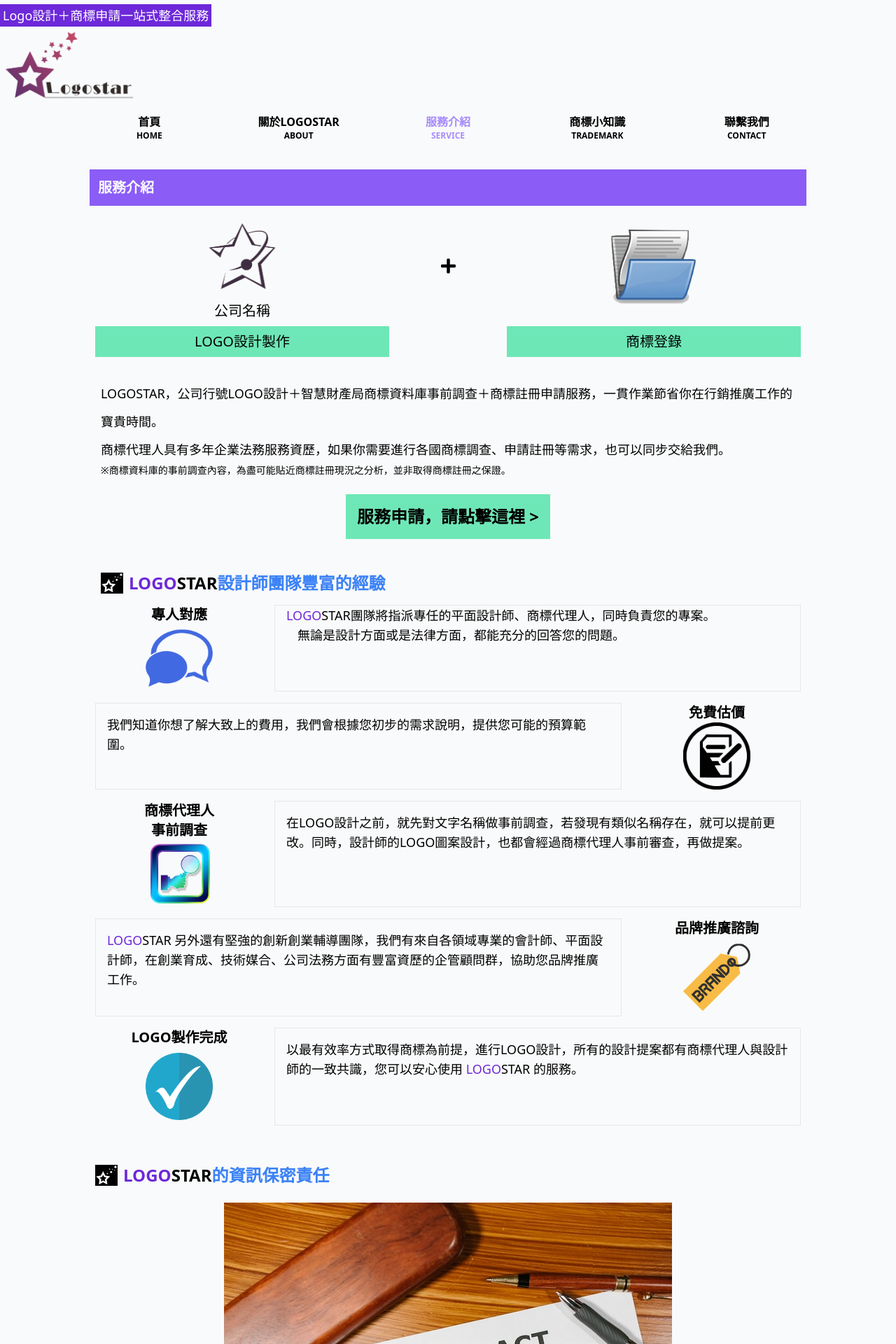
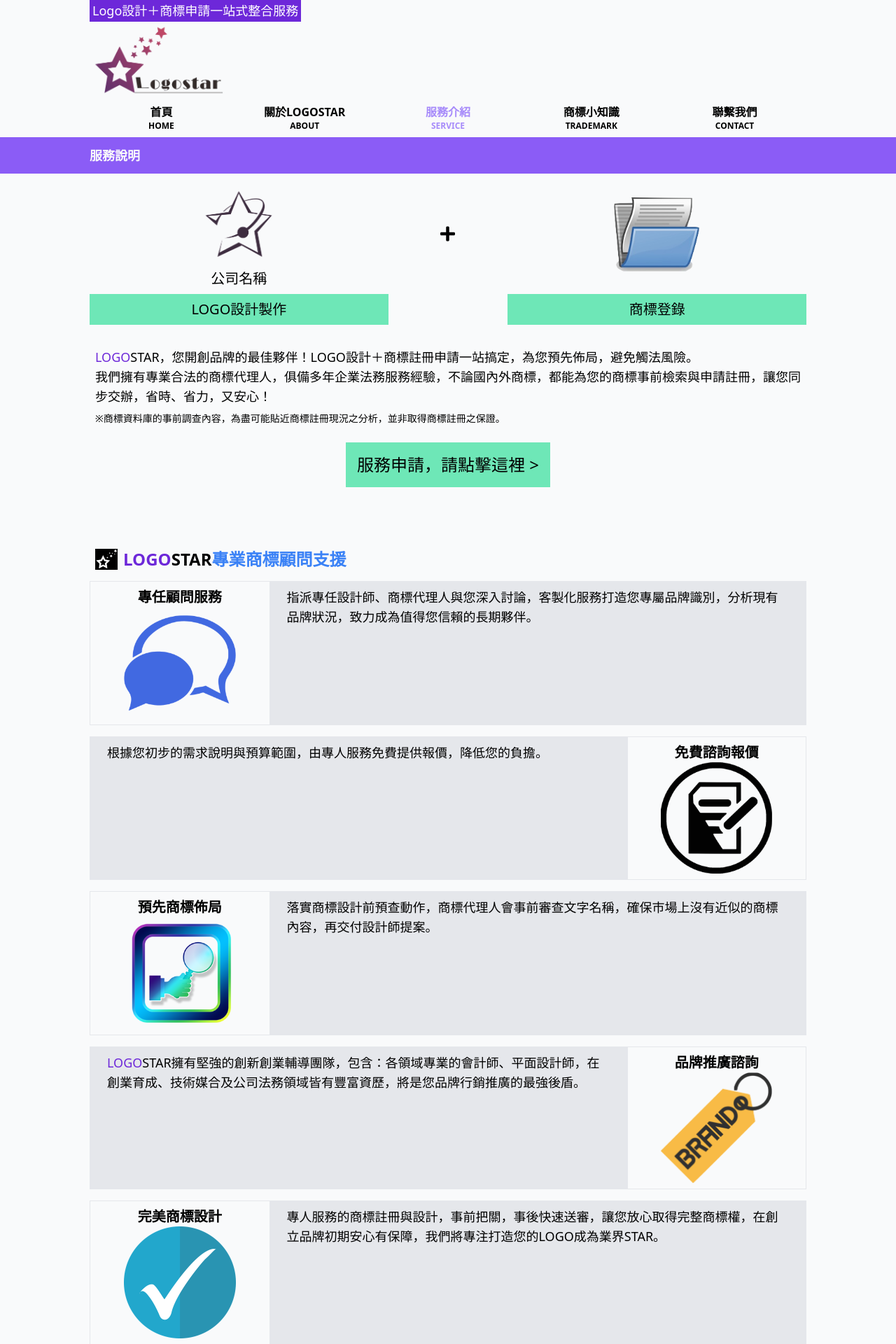
Before and after one commit to omaryangtw/logostar, a Vue app: page /service in a window 1280 px wide. Shown: the top 1920 px of the page at 70% size. Built offline with nearby package versions, Linux system fonts and the light colour scheme.

Commit message:
apply max-w-screen-lg

```diff
--- a/src/App.vue
+++ b/src/App.vue
@@ -1,8 +1,8 @@
 <template>
   <div class="bg-gray-50 relative">
     <div class="bg-gray-50 hidden md:block">
-      <div class="container mx-auto">
-        <div class="py-2">
+      <div class="max-w-screen-lg mx-auto">
+        <div class="py-px">
           <div class="text-lg">
             <span class="text-white bg-purple-700 p-1">
               Logo設計＋商標申請一站式整合服務
--- a/src/components/Menu.vue
+++ b/src/components/Menu.vue
@@ -1,5 +1,5 @@
 <template>
-  <div class="w-10/12 mx-auto">
+  <div class="max-w-screen-lg w-10/12 mx-auto">
     <nav class="hidden md:block my-2">
       <ul class="flex">
         <li v-for="item in items" :key="item.en" class="flex-1">
--- a/src/views/Home.vue
+++ b/src/views/Home.vue
@@ -19,9 +19,7 @@
         +商標註冊申請
       </h2>
     </div>
-    <div
-      class="container max-w-screen-lg w-10/12 grid grid-cols-4 mx-auto mt-8"
-    >
+    <div class="max-w-screen-lg w-10/12 grid grid-cols-4 mx-auto mt-8">
       <div id="main" class="col-span-4">
         <!-- 見證 -->
         <div>
@@ -379,7 +377,6 @@
 
           <div
             class="
-
               flex flex-col
               md:flex-row
               divide-y
@@ -418,7 +415,6 @@
           </div>
           <div
             class="
-
               flex flex-col
               md:flex-row
               divide-y
--- a/src/views/Service.vue
+++ b/src/views/Service.vue
@@ -1,13 +1,15 @@
 <template>
-  <div class="container max-w-screen-lg grid grid-cols-4 mx-auto md:my-10">
-    <div class="bg-purple-500 font-bold text-gray-50 text-xl p-3 col-span-4">
-      服務介紹
+  <div class="bg-purple-500 font-bold text-gray-50 text-lg p-3">
+    <div class="max-w-screen-lg w-10/12 mx-auto">
+      <h2>服務說明</h2>
     </div>
-    <div id="main" class="col-span-4 mx-2">
+  </div>
+  <div class="max-w-screen-lg w-10/12 grid grid-cols-4 mx-auto">
+    <div id="main" class="col-span-4">
       <!-- 關於 -->
       <div>
         <div class="grid grid-cols-12">
-          <div class="col-span-5 justify-self-center bg-gray-50 w-full p-2">
+          <div class="col-span-5 justify-self-center w-full p-2">
             <img src="../assets/img6.png" class="mx-auto h-32" />
             <h2 class="text-center md:text-xl">公司名稱</h2>
           </div>
@@ -19,9 +21,7 @@
             />
           </div>
 
-          <div
-            class="col-span-5 justify-self-center flex bg-gray-50 w-full p-2"
-          >
+          <div class="col-span-5 justify-self-center flex w-full p-2">
             <img src="../assets/img11.png" class="mx-auto h-32 self-center" />
           </div>
 
@@ -36,15 +36,16 @@
           </div>
 
           <div class="col-span-12 justify-self-center w-full p-2 mt-6">
-            <h2 class="leading-10 text-lg">
-              LOGOSTAR，公司行號LOGO設計＋智慧財產局商標資料庫事前調查＋商標註冊申請服務，一貫作業節省你在行銷推廣工作的寶貴時間。
+            <h2 class="text-lg">
+              <span class="text-purple-700"> LOGO</span
+              >STAR，您開創品牌的最佳夥伴！LOGO設計＋商標註冊申請一站搞定，為您預先佈局，避免觸法風險。
             </h2>
-            <h2 class="leading-10 text-lg">
-              商標代理人具有多年企業法務服務資歷，如果你需要進行各國商標調查、申請註冊等需求，也可以同步交給我們。
+            <h2 class="text-lg">
+              我們擁有專業合法的商標代理人，俱備多年企業法務服務經驗，不論國內外商標，都能為您的商標事前檢索與申請註冊，讓您同步交辦，省時、省力，又安心！
             </h2>
-            <h6 class="text-sm">
+            <p class="mt-2 text-sm">
               ※商標資料庫的事前調查內容，為盡可能貼近商標註冊現況之分析，並非取得商標註冊之保證。
-            </h6>
+            </p>
           </div>
 
           <a
@@ -56,7 +57,6 @@
               col-span-12
               justify-self-center
               text-2xl
-              font-bold
               bg-green-300
               mt-4
             "
@@ -67,107 +67,117 @@
       </div>
     </div>
 
-    <div class="col-span-4 flex items-center mt-10 mx-2">
+    <div class="col-span-4 flex items-center mt-20">
       <img class="m-2 w-8" alt="logo_tiny" src="../assets/logo-tiny.png" />
       <span class="text-xl md:text-2xl font-bold text-purple-700">LOGO</span>
       <span class="text-xl md:text-2xl font-bold text-black">STAR</span>
       <span class="text-xl md:text-2xl font-bold text-blue-500">
-        設計師團隊豐富的經驗</span
+        專業商標顧問支援</span
       >
     </div>
-
+    <div class="my-2 col-span-4 grid grid-cols-4 border md:divide-x">
       <div class="md:col-span-1 hidden md:block p-2">
-      <h2 class="text-xl font-semibold text-center">專人對應</h2>
+        <h2 class="text-xl font-semibold text-center">專任顧問服務</h2>
+        <div class="h-8/12 w-8/12 m-auto">
           <img
             src="../assets/img12.png"
             alt=""
-        class="mx-auto"
-        style="max-width: 6rem"
+            class="h-full w-full object-cover"
           />
         </div>
-    <div class="col-span-4 md:col-span-3 bg-gray-50 border m-2">
-      <h2 class="block md:hidden text-xl font-bold m-4">專人對應</h2>
-      <h2 class="md:text-lg mx-2 md:mx-4">
-        <span class="text-purple-700">LOGO</span>
-        <span>STAR</span>
-        <span>團隊將指派專任的平面設計師、商標代理人，同時負責您的專案。</span>
-        <h2 class="md:text-lg mx-2 md:mx-4">
-          無論是設計方面或是法律方面，都能充分的回答您的問題。
-        </h2>
+      </div>
+      <div class="p-2 col-span-4 md:col-span-3 bg-gray-200">
+        <h2 class="block md:hidden text-xl font-bold mb-2">專任顧問服務</h2>
+        <h2 class="md:text-lg md:mx-4">
+          <span
+            >指派專任設計師、商標代理人與您深入討論，客製化服務打造您專屬品牌識別，分析現有品牌狀況，致力成為值得您信賴的長期夥伴。</span
+          >
         </h2>
       </div>
-
-    <div class="col-span-4 md:col-span-3 bg-gray-50 border m-2">
-      <h2 class="block md:hidden text-xl font-bold m-4">免費估價</h2>
-      <h2 class="md:text-lg m-4">
-        我們知道你想了解大致上的費用，我們會根據您初步的需求說明，提供您可能的預算範圍。
+    </div>
+    <div class="my-2 col-span-4 grid grid-cols-4 border md:divide-x">
+      <div class="p-2 col-span-4 md:col-span-3 bg-gray-200">
+        <h2 class="block md:hidden text-xl font-bold mb-2">免費諮詢報價</h2>
+        <h2 class="md:text-lg md:mx-4">
+          <span
+            >根據您初步的需求說明與預算範圍，由專人服務免費提供報價，降低您的負擔。</span
+          >
         </h2>
       </div>
-    <div class="hidden md:block md:col-span-1 p-2">
-      <h2 class="text-xl font-semibold text-center">免費估價</h2>
+      <div class="md:col-span-1 hidden md:block p-2">
+        <h2 class="text-xl font-semibold text-center">免費諮詢報價</h2>
+        <div class="h-8/12 w-8/12 m-auto">
           <img
             src="../assets/img13.png"
             alt=""
-        class="mx-auto"
-        style="max-width: 6rem"
+            class="h-full w-full object-cover"
           />
         </div>
-
-    <div class="hidden md:block md:col-span-1 p-2">
-      <h2 class="text-xl font-semibold text-center">商標代理人</h2>
-      <h2 class="text-xl font-semibold text-center">事前調查</h2>
+      </div>
+    </div>
+    <div class="my-2 col-span-4 grid grid-cols-4 border md:divide-x">
+      <div class="md:col-span-1 hidden md:block p-2">
+        <h2 class="text-xl font-semibold text-center">預先商標佈局</h2>
+        <div class="h-8/12 w-8/12 m-auto">
           <img
             src="../assets/img14.png"
             alt=""
-        class="mx-auto"
-        style="max-width: 6rem"
+            class="h-full w-full object-cover"
           />
         </div>
-    <div class="col-span-4 md:col-span-3 bg-gray-50 border m-2">
-      <h2 class="block md:hidden text-xl font-bold m-4">商標代理人事前調查</h2>
-      <h2 class="md:text-lg m-4">
-        在LOGO設計之前，就先對文字名稱做事前調查，若發現有類似名稱存在，就可以提前更改。同時，設計師的LOGO圖案設計，也都會經過商標代理人事前審查，再做提案。
+      </div>
+      <div class="p-2 col-span-4 md:col-span-3 bg-gray-200">
+        <h2 class="block md:hidden text-xl font-bold mb-2">預先商標佈局</h2>
+        <h2 class="md:text-lg md:mx-4">
+          <span
+            >落實商標設計前預查動作，商標代理人會事前審查文字名稱，確保市場上沒有近似的商標內容，再交付設計師提案。</span
+          >
         </h2>
       </div>
-
-    <div class="col-span-4 md:col-span-3 bg-gray-50 border m-2">
-      <h2 class="block md:hidden text-xl font-bold m-4">品牌推廣諮詢</h2>
-      <h2 class="md:text-lg m-4">
-        <span class="text-purple-700">LOGO</span>
-        <span>STAR</span>
-        另外還有堅強的創新創業輔導團隊，我們有來自各領域專業的會計師、平面設計師，在創業育成、技術媒合、公司法務方面有豐富資歷的企管顧問群，協助您品牌推廣工作。
+    </div>
+    <div class="my-2 col-span-4 grid grid-cols-4 border md:divide-x">
+      <div class="p-2 col-span-4 md:col-span-3 bg-gray-200">
+        <h2 class="block md:hidden text-xl font-bold mb-2">品牌推廣諮詢</h2>
+        <h2 class="md:text-lg md:mx-4">
+          <span class="text-purple-700">LOGO</span
+          ><span
+            >STAR擁有堅強的創新創業輔導團隊，包含：各領域專業的會計師、平面設計師，在創業育成、技術媒合及公司法務領域皆有豐富資歷，將是您品牌行銷推廣的最強後盾。</span
+          >
         </h2>
       </div>
-    <div class="hidden md:block md:col-span-1 p-2">
+      <div class="md:col-span-1 hidden md:block p-2">
         <h2 class="text-xl font-semibold text-center">品牌推廣諮詢</h2>
+        <div class="h-8/12 w-8/12 m-auto">
           <img
             src="../assets/img15.png"
             alt=""
-        class="mx-auto my-2"
-        style="max-width: 6rem"
+            class="h-full w-full object-cover"
           />
         </div>
-
-    <div class="hidden md:block md:col-span-1 p-2">
-      <h2 class="text-xl font-semibold text-center">LOGO製作完成</h2>
+      </div>
+    </div>
+    <div class="my-2 col-span-4 grid grid-cols-4 border md:divide-x">
+      <div class="md:col-span-1 hidden md:block p-2">
+        <h2 class="text-xl font-semibold text-center">完美商標設計</h2>
+        <div class="h-8/12 w-8/12 m-auto">
           <img
             src="../assets/img16.png"
             alt=""
-        class="mx-auto my-2"
-        style="max-width: 6rem"
+            class="h-full w-full object-cover"
           />
         </div>
-    <div class="col-span-4 md:col-span-3 bg-gray-50 border m-2">
-      <h2 class="block md:hidden text-xl font-bold m-4">LOGO製作完成</h2>
-      <h2 class="md:text-lg m-4">
-        以最有效率方式取得商標為前提，進行LOGO設計，所有的設計提案都有商標代理人與設計師的一致共識，您可以安心使用
-        <span class="text-purple-700">LOGO</span>
-        <span>STAR</span>
-        的服務。
+      </div>
+      <div class="p-2 col-span-4 md:col-span-3 bg-gray-200">
+        <h2 class="block md:hidden text-xl font-bold mb-2">完美商標設計</h2>
+        <h2 class="md:text-lg md:mx-4">
+          <span
+            >專人服務的商標註冊與設計，事前把關，事後快速送審，讓您放心取得完整商標權，在創立品牌初期安心有保障，我們將專注打造您的LOGO成為業界STAR。</span
+          >
         </h2>
       </div>
+    </div>
 
-    <div class="col-span-4 flex items-center mt-10">
+    <div class="col-span-4 flex items-center mt-20">
       <img class="m-2 w-8" alt="logo_tiny" src="../assets/logo-tiny.png" />
       <span class="text-xl md:text-2xl font-bold text-purple-700">LOGO</span>
       <span class="text-xl md:text-2xl font-bold text-black">STAR</span>
@@ -176,24 +186,18 @@
       >
     </div>
     <div class="col-span-4">
-      <div class="p-4">
-        <img src="../assets/img17.jpg" class="mx-auto" alt="" />
+      <div class="w-full">
+        <img src="../assets/img17.jpg" class="w-full object-fit" alt="" />
       </div>
-      <div class="m-2">
+      <div class="mt-8">
         <div class="text-xl font-bold lg:col-span-2 col-span-3">
-          <span class="text-3xl mx-2 text-purple-700">|</span>
-          和Logostar 討論案件，我們會和你先簽訂一份保密協議，未經許可，Logostar
-          不會在您行銷活動前，向第三人透露您的商業訊息，安全可靠的展開您委託的工作。
-          <br />
-          <br />
-          <span class="mx-2">
-            Logostar的保密責任範圍包括您“提出商標申請”，我們不會向第三方透露您的申請註冊訊息。
-          </span>
+          <span class="text-3xl text-purple-700">|</span>
+          為使您品牌創立前多一份保障，與您討論委託前，LOGOSTAR會與您簽署保密協議。未經許可，LOGOSTAR不會在您行銷活動前向第三方透露您的商業訊息；其保密責任範圍包含「提出商標申請」，我們皆不會向第三方透露任何申請註冊資訊。
         </div>
       </div>
     </div>
 
-    <div class="col-span-4 flex items-center mt-10">
+    <div class="col-span-4 flex items-center mt-20">
       <img class="m-2 w-8" alt="logo_tiny" src="../assets/logo-tiny.png" />
       <span class="text-2xl font-bold text-blue-500">
         全方位的商標諮詢服務</span
@@ -246,12 +250,21 @@
       </div>
     </div>
 
-    <div class="col-span-4 flex items-center mt-10">
+    <div class="col-span-4 flex items-center mt-20">
       <img class="m-2 w-8" alt="logo_tiny" src="../assets/logo-tiny.png" />
-      <span class="text-xl"> 高雄、屏東、台南可安排親訪您的公司/店面討論 </span>
-    </div>
-    <span class="col-span-4 text-xl"
-      >也歡迎預約諮詢服務，親至台南市安平區本事務所辦公室。</span
+      <span class="text-lg font-bold">
+        <span class="text-purple-700">LOGO</span>STAR提供三種諮詢方式：</span
       >
     </div>
+    <ul class="col-span-4 pl-16 text-lg list-disc">
+      <li>到店拜訪：高雄、台南，可安排專人親訪</li>
+      <li>
+        預約諮詢：線上預約時間，由您親至台南市安平區LOGO S T A
+        R事務所辦公室面談討論。
+      </li>
+      <li>
+        視訊會議：提供線上會議服務，只要有瀏覽器就可以和我們進行視訊會議。我們也配合支援多款視訊會議軟體（Meet、Zoom、LINE、Skype、Webex）。
+      </li>
+    </ul>
+  </div>
 </template>
```
Also changed, not shown: src/views/About.vue (+56 -55 lines), src/views/Trademark.vue (+70 -37 lines). Lines whose indentation alone changed are shown as unchanged.
